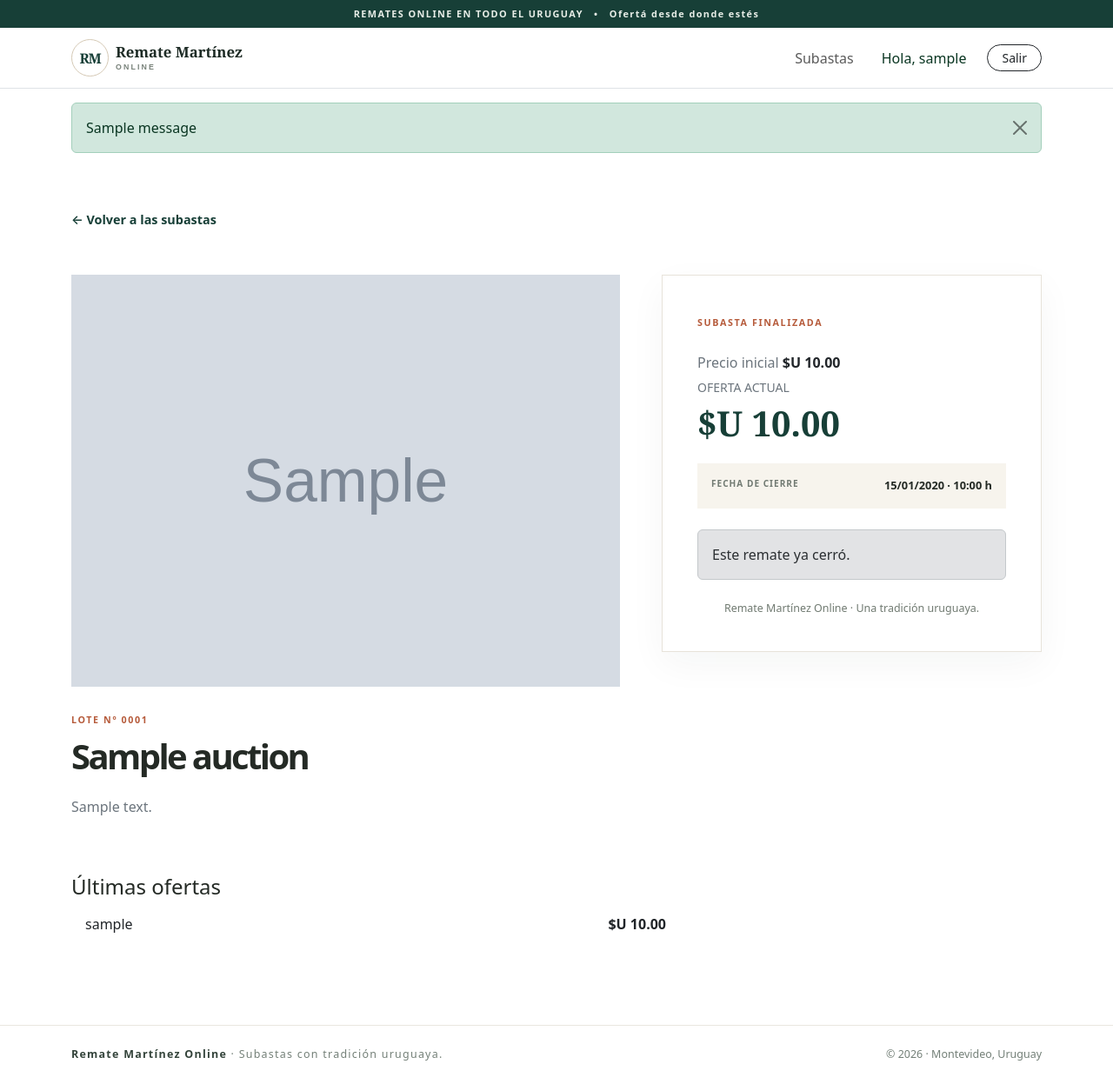
After one commit to jpmartinezmarconi/remate, a Flask app: page /subasta/1 in a window 1280 px wide. The commit adds this page. Shown: the whole page at 87% size. Run offline with Flask 3, Linux system fonts and the light colour scheme; the visitor is signed in with stand-in values (Sample User, id 1); tables that the repository leaves empty hold one stand-in row (values such as "Sample post"); grey boxes marked "Sample" are stand-in pictures; one stand-in notice (Sample message) is shown.

Commit message:
Implementa subastas y autenticación

```diff
--- a/app/routes.py
+++ b/app/routes.py
@@ -4,11 +4,6 @@ from flask import Blueprint, jsonify
 main_bp = Blueprint("main", __name__)
 
 
-@main_bp.get("/")
-def index():
-    return "Hola Mundo"
-
-
 @main_bp.get("/api/health")
 def health():
     return jsonify(status="ok", service="MiProyecto")
--- /dev/null
+++ b/models/__init__.py
@@ -0,0 +1,5 @@
+from .auction import Auction
+from .bid import Bid
+from .user import User
+
+__all__ = ["Auction", "Bid", "User"]
--- a/requirements.txt
+++ b/requirements.txt
@@ -1,6 +1,7 @@
 Flask
 Flask-Cors
 Flask-SQLAlchemy
+Flask-Migrate
 psycopg2-binary
 python-dotenv
 gunicorn
--- /dev/null
+++ b/routes/__init__.py
@@ -0,0 +1 @@
+"""HTTP route blueprints for Remate Martinez Online."""
--- /dev/null
+++ b/routes/auction.py
@@ -0,0 +1,74 @@
+from datetime import datetime, timezone
+from decimal import Decimal, InvalidOperation
+
+from flask import Blueprint, abort, flash, g, redirect, render_template, request, url_for
+
+from app.database import db
+from models.auction import Auction
+from models.bid import Bid
+from .auth import login_required
+from .security import csrf_protect
+
+
+auction_bp = Blueprint("auction", __name__)
+
+
+def utc_now_naive() -> datetime:
+    """Use UTC timestamps compatible with both PostgreSQL and SQLite."""
+    return datetime.now(timezone.utc).replace(tzinfo=None)
+
+
+@auction_bp.get("/")
+def home():
+    now = utc_now_naive()
+    auctions = (
+        Auction.query.filter(Auction.closes_at > now)
+        .order_by(Auction.closes_at.asc())
+        .all()
+    )
+    return render_template("home.html", auctions=auctions)
+
+
+@auction_bp.get("/subasta/<int:auction_id>")
+def detail(auction_id: int):
+    auction = db.get_or_404(Auction, auction_id)
+    return render_template("auction_detail.html", auction=auction)
+
+
+@auction_bp.post("/subasta/<int:auction_id>/ofertar")
+@login_required
+@csrf_protect
+def place_bid(auction_id: int):
+    auction = db.session.execute(
+        db.select(Auction)
+        .where(Auction.id == auction_id)
+        .with_for_update()
+    ).scalar_one_or_none()
+    if auction is None:
+        abort(404)
+    if auction.closes_at.replace(tzinfo=None) <= utc_now_naive():
+        flash("Esta subasta ya cerró y no acepta más ofertas.", "warning")
+        return redirect(url_for("auction.detail", auction_id=auction.id))
+
+    try:
+        amount = Decimal(request.form.get("amount", "").replace(",", "."))
+        if not amount.is_finite():
+            raise InvalidOperation
+        amount = amount.quantize(Decimal("0.01"))
+    except (InvalidOperation, ValueError):
+        flash("Ingresá un monto válido.", "danger")
+        return redirect(url_for("auction.detail", auction_id=auction.id))
+
+    if amount <= Decimal(auction.current_price):
+        flash(
+            f"Tu oferta debe superar el precio actual de ${auction.current_price:,.2f}.",
+            "danger",
+        )
+        return redirect(url_for("auction.detail", auction_id=auction.id))
+
+    bid = Bid(amount=amount, auction=auction, bidder=g.current_user)
+    auction.current_price = amount
+    db.session.add(bid)
+    db.session.commit()
+    flash("¡Oferta registrada! Ahora sos quien va ganando.", "success")
+    return redirect(url_for("auction.detail", auction_id=auction.id))
--- /dev/null
+++ b/routes/security.py
@@ -0,0 +1,27 @@
+from functools import wraps
+import hmac
+import secrets
+
+from flask import abort, request, session
+
+
+def generate_csrf_token() -> str:
+    token = session.get("csrf_token")
+    if token is None:
+        token = secrets.token_urlsafe(32)
+        session["csrf_token"] = token
+    return token
+
+
+def csrf_protect(view):
+    @wraps(view)
+    def wrapped(*args, **kwargs):
+        if request.method in {"GET", "HEAD", "OPTIONS"}:
+            return view(*args, **kwargs)
+        expected = session.get("csrf_token", "")
+        provided = request.form.get("csrf_token", "")
+        if not expected or not hmac.compare_digest(expected, provided):
+            abort(400, description="Token de seguridad inválido. Recargá la página.")
+        return view(*args, **kwargs)
+
+    return wrapped
--- a/static/styles.css
+++ b/static/styles.css
@@ -45,3 +45,58 @@ footer { display: flex; justify-content: space-between; gap: 20px; padding: 27px
 footer span:first-child { letter-spacing: .1em; }
 @media (max-width: 700px) { .shell { width: min(100% - 36px, 540px); } .hero { margin: 78px auto 67px; } .features { grid-template-columns: 1fr; gap: 12px; } .feature-card { min-height: auto; } footer { margin-top: 44px; } }
 @media (prefers-reduced-motion: reduce) { *, *::before, *::after { scroll-behavior: auto !important; transition-duration: .01ms !important; } }
+
+/* Remate Martínez Online */
+:root { --rm-forest: #173f37; --rm-clay: #b65b3b; --rm-cream: #f7f4ed; }
+body { background: #fff; color: #242a25; }
+.announcement-bar { background: var(--rm-forest); color: #e8eee8; font-size: .68rem; font-weight: 700; letter-spacing: .13em; }
+.navbar { --bs-navbar-padding-y: 0; }
+.brand-stamp { display: grid; width: 43px; height: 43px; place-items: center; border: 1px solid #d5c9b5; border-radius: 50%; color: var(--rm-forest); font-family: Georgia, serif; font-size: 1rem; font-weight: 700; letter-spacing: -.08em; }
+.brand-name { color: #1d2b25; font-family: Georgia, serif; font-size: 1.05rem; font-weight: 700; line-height: 1; }
+.brand-name small { display: block; margin-top: 5px; color: #78827a; font-family: sans-serif; font-size: .55rem; letter-spacing: .24em; }
+.btn-forest { --bs-btn-color: #fff; --bs-btn-bg: var(--rm-forest); --bs-btn-border-color: var(--rm-forest); --bs-btn-hover-color: #fff; --bs-btn-hover-bg: #0e3029; --bs-btn-hover-border-color: #0e3029; }
+.btn-clay { --bs-btn-color: #fff; --bs-btn-bg: var(--rm-clay); --bs-btn-border-color: var(--rm-clay); --bs-btn-hover-color: #fff; --bs-btn-hover-bg: #99472d; --bs-btn-hover-border-color: #99472d; }
+.hero-band { overflow: hidden; background: var(--rm-cream); border-bottom: 1px solid #ebe4d8; }
+.hero-band .container { padding-top: 5rem !important; padding-bottom: 5rem !important; }
+.eyebrow { color: var(--rm-forest); font-size: .67rem; font-weight: 800; letter-spacing: .15em; }
+.text-clay { color: var(--rm-clay) !important; }
+.hero-band h1 { max-width: 700px; color: #1b2c25; font-family: Georgia, 'Times New Roman', serif; letter-spacing: -.045em; line-height: 1.06; }
+.hero-band .lead { max-width: 600px; font-size: 1.08rem; line-height: 1.75; }
+.hero-note { position: relative; display: flex; min-height: 260px; flex-direction: column; justify-content: center; padding: 2rem 2.4rem; border: 1px solid #d8cbb8; background: #eee8dc; color: var(--rm-forest); transform: rotate(2deg); }
+.hero-note strong { margin: .55rem 0; font-family: Georgia, serif; font-size: 2.8rem; font-weight: 500; letter-spacing: -.04em; }
+.hero-note > span:not(.note-kicker) { color: #64736a; }
+.note-kicker, .hero-note small { font-size: .63rem; font-weight: 800; letter-spacing: .17em; }
+.note-line { width: 54px; height: 2px; margin: 1.5rem 0 .9rem; background: var(--rm-clay); }
+.section-title { color: #1b2c25; font-family: Georgia, serif; font-size: 2.1rem; font-weight: 600; letter-spacing: -.035em; }
+.auction-card { overflow: hidden; border: 1px solid #e8e5de; border-radius: 5px; box-shadow: 0 8px 26px #18372a0a; transition: transform .2s ease, box-shadow .2s ease; }
+.auction-card:hover { transform: translateY(-4px); box-shadow: 0 15px 34px #18372a16; }
+.auction-image-wrap { position: relative; display: block; height: 225px; overflow: hidden; background: #e9e5db; }
+.auction-image { width: 100%; height: 100%; object-fit: cover; transition: transform .35s ease; }
+.auction-card:hover .auction-image { transform: scale(1.035); }
+.placeholder-art { display: grid; place-items: center; background: linear-gradient(135deg, #e8e1d3, #d6dfd5); color: #688073; }
+.placeholder-art span { display: grid; width: 76px; height: 76px; place-items: center; border: 1px solid #839789; border-radius: 50%; font-family: Georgia, serif; font-size: 1.35rem; }
+.live-tag { position: absolute; top: 14px; left: 14px; display: inline-flex; align-items: center; gap: 7px; padding: 7px 10px; background: #fff; color: var(--rm-forest); font-size: .6rem; font-weight: 800; letter-spacing: .1em; }
+.live-tag span { width: 7px; height: 7px; border-radius: 50%; background: #56a779; }
+.lot-number { color: #8c7564; font-size: .62rem; font-weight: 800; letter-spacing: .14em; }
+.auction-summary { min-height: 42px; line-height: 1.55; }
+.price { color: var(--rm-forest); font-family: Georgia, serif; font-size: 1.2rem; }
+.closing-date { color: #454d47; font-size: .82rem; font-weight: 600; }
+.empty-state { border: 1px dashed #d8d6cd; background: #fbfaf7; }
+.empty-icon { color: #9caa9f; font-family: Georgia, serif; font-size: 2.5rem; }
+.site-footer { border-top: 1px solid #e9e7e0; color: #748078; font-size: .78rem; }
+.site-footer strong { color: #34443b; }
+.auth-wrap { max-width: 640px; }
+.auth-card, .bid-panel { padding: clamp(1.5rem, 5vw, 2.5rem); border: 1px solid #e7e3da; background: #fff; box-shadow: 0 14px 40px #18372a0b; }
+.auth-card { max-width: 500px; }
+.auth-card h1 { color: #1b2c25; font-family: Georgia, serif; }
+.form-control, .input-group-text { border-color: #dcded8; }
+.form-control:focus { border-color: #729081; box-shadow: 0 0 0 .2rem #173f371c; }
+.back-link { color: var(--rm-forest); font-size: .9rem; font-weight: 600; text-decoration: none; }
+.detail-image { width: 100%; max-height: 530px; object-fit: cover; background: #e9e5db; }
+.detail-description { white-space: pre-line; line-height: 1.8; }
+.detail-price { color: var(--rm-forest); font-family: Georgia, serif; font-size: 2.5rem; font-weight: 700; }
+.closing-box { display: flex; justify-content: space-between; gap: 1rem; padding: 1rem; background: var(--rm-cream); font-size: .8rem; }
+.closing-box span { color: #717a72; font-size: .63rem; font-weight: 800; letter-spacing: .1em; }
+.seller-note { color: #707a71; font-size: .78rem; text-align: center; }
+.bid-list { max-width: 700px; }
+@media (max-width: 575.98px) { .announcement-bar { font-size: .56rem; } .hero-band .container { padding-top: 3.5rem !important; padding-bottom: 3.5rem !important; } .section-title { font-size: 1.8rem; } .auction-image-wrap { height: 210px; } }
--- /dev/null
+++ b/templates/auction_detail.html
@@ -0,0 +1,26 @@
+{% extends "base.html" %}
+{% block title %}{{ auction.title }} · Remate Martínez Online{% endblock %}
+{% block content %}
+<section class="container py-5">
+  <a href="{{ url_for('auction.home') }}" class="back-link">← Volver a las subastas</a>
+  <div class="row g-5 mt-1">
+    <div class="col-lg-7">
+      {% if auction.image_url %}<img class="detail-image" src="{{ auction.image_url }}" alt="{{ auction.title }}">{% else %}<div class="detail-image placeholder-art"><span>RM</span></div>{% endif %}
+      <div class="mt-4"><span class="eyebrow text-clay">LOTE Nº {{ '%04d'|format(auction.id) }}</span><h1 class="display-6 fw-bold mt-2">{{ auction.title }}</h1><p class="text-secondary detail-description">{{ auction.description }}</p></div>
+    </div>
+    <div class="col-lg-5"><aside class="bid-panel">
+      <span class="eyebrow text-clay">{% if auction.is_active %}SUBASTA EN CURSO{% else %}SUBASTA FINALIZADA{% endif %}</span>
+      <p class="text-secondary mt-4 mb-1">Precio inicial <strong class="text-dark">{{ auction.starting_price|uyu }}</strong></p>
+      <small class="text-secondary">OFERTA ACTUAL</small><div class="detail-price">{{ auction.current_price|uyu }}</div>
+      <div class="closing-box mt-3"><span>FECHA DE CIERRE</span><strong>{{ auction.closes_at.strftime('%d/%m/%Y · %H:%M') }} h</strong></div>
+      {% if auction.is_active %}
+        {% if current_user %}
+          <form method="post" action="{{ url_for('auction.place_bid', auction_id=auction.id) }}" class="mt-4"><input type="hidden" name="csrf_token" value="{{ csrf_token() }}"><label for="amount" class="form-label">Tu oferta (UYU)</label><div class="input-group input-group-lg"><span class="input-group-text">$U</span><input id="amount" name="amount" type="number" class="form-control" min="0.01" step="0.01" required placeholder="Monto superior a {{ auction.current_price }}"></div><div class="form-text">Debe superar {{ auction.current_price|uyu }}.</div><button class="btn btn-clay btn-lg rounded-pill w-100 mt-3">Hacer una oferta</button></form>
+        {% else %}<a class="btn btn-forest btn-lg rounded-pill w-100 mt-4" href="{{ url_for('auth.login', next=request.path) }}">Ingresá para ofertar</a>{% endif %}
+      {% else %}<div class="alert alert-secondary mt-4 mb-0">Este remate ya cerró.</div>{% endif %}
+      <div class="seller-note mt-4">Remate Martínez Online · Una tradición uruguaya.</div>
+    </aside></div>
+  </div>
+  {% if auction.bids %}<div class="mt-5"><h2 class="h4">Últimas ofertas</h2><div class="list-group list-group-flush bid-list">{% for bid in auction.bids|sort(attribute='created_at', reverse=true) %}<div class="list-group-item d-flex justify-content-between"><span>{{ bid.bidder.username }}</span><strong>{{ bid.amount|uyu }}</strong></div>{% endfor %}</div></div>{% endif %}
+</section>
+{% endblock %}
--- /dev/null
+++ b/templates/base.html
@@ -0,0 +1,51 @@
+<!doctype html>
+<html lang="es-UY">
+  <head>
+    <meta charset="utf-8">
+    <meta name="viewport" content="width=device-width, initial-scale=1">
+    <meta name="theme-color" content="#123c35">
+    <title>{% block title %}Remate Martínez Online{% endblock %}</title>
+    <link href="https://cdn.jsdelivr.net/npm/bootstrap@5.3.3/dist/css/bootstrap.min.css" rel="stylesheet">
+    <link rel="stylesheet" href="{{ url_for('static', filename='styles.css') }}">
+    {% block head %}{% endblock %}
+  </head>
+  <body>
+    <div class="announcement-bar text-center py-2">REMATES ONLINE EN TODO EL URUGUAY <span class="mx-2">•</span> Ofertá desde donde estés</div>
+    <nav class="navbar navbar-expand-lg navbar-light bg-white sticky-top border-bottom">
+      <div class="container py-2">
+        <a class="navbar-brand d-flex align-items-center gap-2" href="{{ url_for('auction.home') }}">
+          <span class="brand-stamp">RM</span>
+          <span class="brand-name">Remate Martínez <small>ONLINE</small></span>
+        </a>
+        <button class="navbar-toggler" type="button" data-bs-toggle="collapse" data-bs-target="#mainNav" aria-controls="mainNav" aria-expanded="false" aria-label="Abrir menú"><span class="navbar-toggler-icon"></span></button>
+        <div class="collapse navbar-collapse" id="mainNav">
+          <ul class="navbar-nav ms-auto align-items-lg-center gap-lg-3">
+            <li class="nav-item"><a class="nav-link" href="{{ url_for('auction.home') }}">Subastas</a></li>
+            {% if current_user %}
+              <li class="nav-item"><span class="nav-link text-success-emphasis">Hola, {{ current_user.username }}</span></li>
+              <li class="nav-item"><form method="post" action="{{ url_for('auth.logout') }}" class="m-0"><input type="hidden" name="csrf_token" value="{{ csrf_token() }}"><button class="btn btn-outline-dark btn-sm rounded-pill px-3">Salir</button></form></li>
+            {% else %}
+              <li class="nav-item"><a class="nav-link" href="{{ url_for('auth.login') }}">Ingresar</a></li>
+              <li class="nav-item"><a class="btn btn-forest rounded-pill px-4" href="{{ url_for('auth.register') }}">Crear cuenta</a></li>
+            {% endif %}
+          </ul>
+        </div>
+      </div>
+    </nav>
+
+    <main>
+      <div class="container pt-3" aria-live="polite">
+        {% for category, message in get_flashed_messages(with_categories=true) %}
+          <div class="alert alert-{{ category }} alert-dismissible fade show" role="alert">{{ message }}<button type="button" class="btn-close" data-bs-dismiss="alert" aria-label="Cerrar"></button></div>
+        {% endfor %}
+      </div>
+      {% block content %}{% endblock %}
+    </main>
+
+    <footer class="site-footer mt-5 py-4">
+      <div class="container d-flex flex-column flex-md-row justify-content-between gap-2"><span><strong>Remate Martínez Online</strong> · Subastas con tradición uruguaya.</span><span>© {{ current_year }} · Montevideo, Uruguay</span></div>
+    </footer>
+    <script src="https://cdn.jsdelivr.net/npm/bootstrap@5.3.3/dist/js/bootstrap.bundle.min.js"></script>
+    {% block scripts %}{% endblock %}
+  </body>
+</html>
```
Also changed, not shown: app/__init__.py (+40 -1 lines), models/auction.py (added, +43 -0 lines), models/bid.py (added, +19 -0 lines), models/user.py (added, +26 -0 lines), routes/auth.py (added, +78 -0 lines), templates/home.html (added, +50 -0 lines), templates/login.html (added, +12 -0 lines), templates/register.html (added, +13 -0 lines), README.md, routes/admin.py (added).
